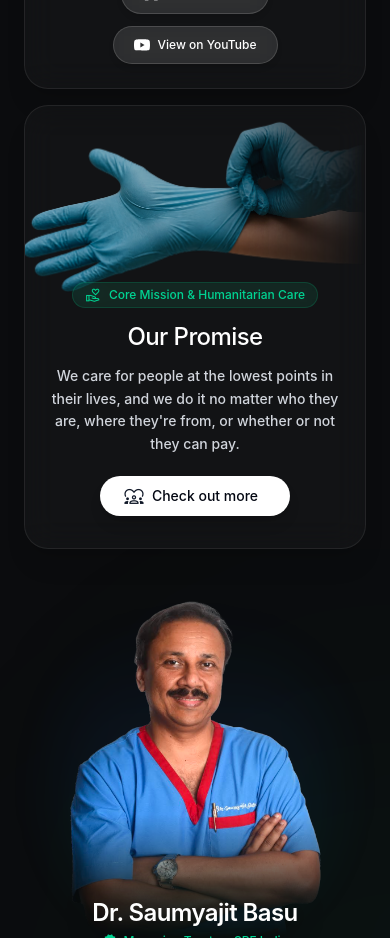
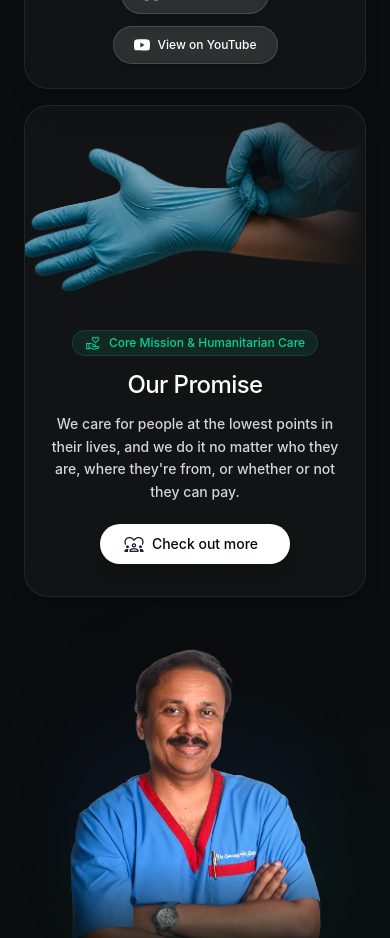
Before and after one commit to SwarupCreates/spine-research-foundation-india-website, a React (Vite) app: page / in a window 390 px wide. Shown: the part 1660-2598 px from the top of the page. Built offline with nearby package versions, Linux system fonts and the light colour scheme; a web font is replaced by a local one.

Commit message:
fix(mobile): lower Our Promise card content to clear glove fingers and add line break after underprivileged in hero stat

```diff
--- a/src/components/Hero.tsx
+++ b/src/components/Hero.tsx
@@ -28,7 +28,7 @@ export const Hero: React.FC = () => {
               Blessed to serve nearly{' '}
               <span className="font-medium text-emerald-400">300</span>{' '}
               underprivileged
-              <br className="hidden sm:inline" /> patients and counting
+              <br /> patients and counting
             </p>
           </div>
         </div>
--- a/src/components/PromiseCard.tsx
+++ b/src/components/PromiseCard.tsx
@@ -47,7 +47,7 @@ export const PromiseCard: React.FC<PromiseCardProps> = ({ onCheckOutMore }) => {
       </div>
 
       {/* Foreground Content - Centered on mobile, Left Aligned on sm/desktop */}
-      <div className="relative z-10 max-w-xl lg:max-w-2xl text-center sm:text-left mx-auto sm:mx-0 space-y-3 sm:space-y-4 pt-36 sm:pt-0">
+      <div className="relative z-10 max-w-xl lg:max-w-2xl text-center sm:text-left mx-auto sm:mx-0 space-y-3 sm:space-y-4 pt-48 sm:pt-0">
         <div className="flex justify-center sm:justify-start">
           <div className="inline-flex items-center gap-2 px-3 py-1 rounded-full bg-emerald-500/10 border border-emerald-500/20 text-emerald-400 text-xs sm:text-sm font-medium backdrop-blur-md">
             <MaterialIcon name="volunteer_activism" size={16} />
```
Also changed, not shown: 1 other file (tests, documents, lock files or other folders).
